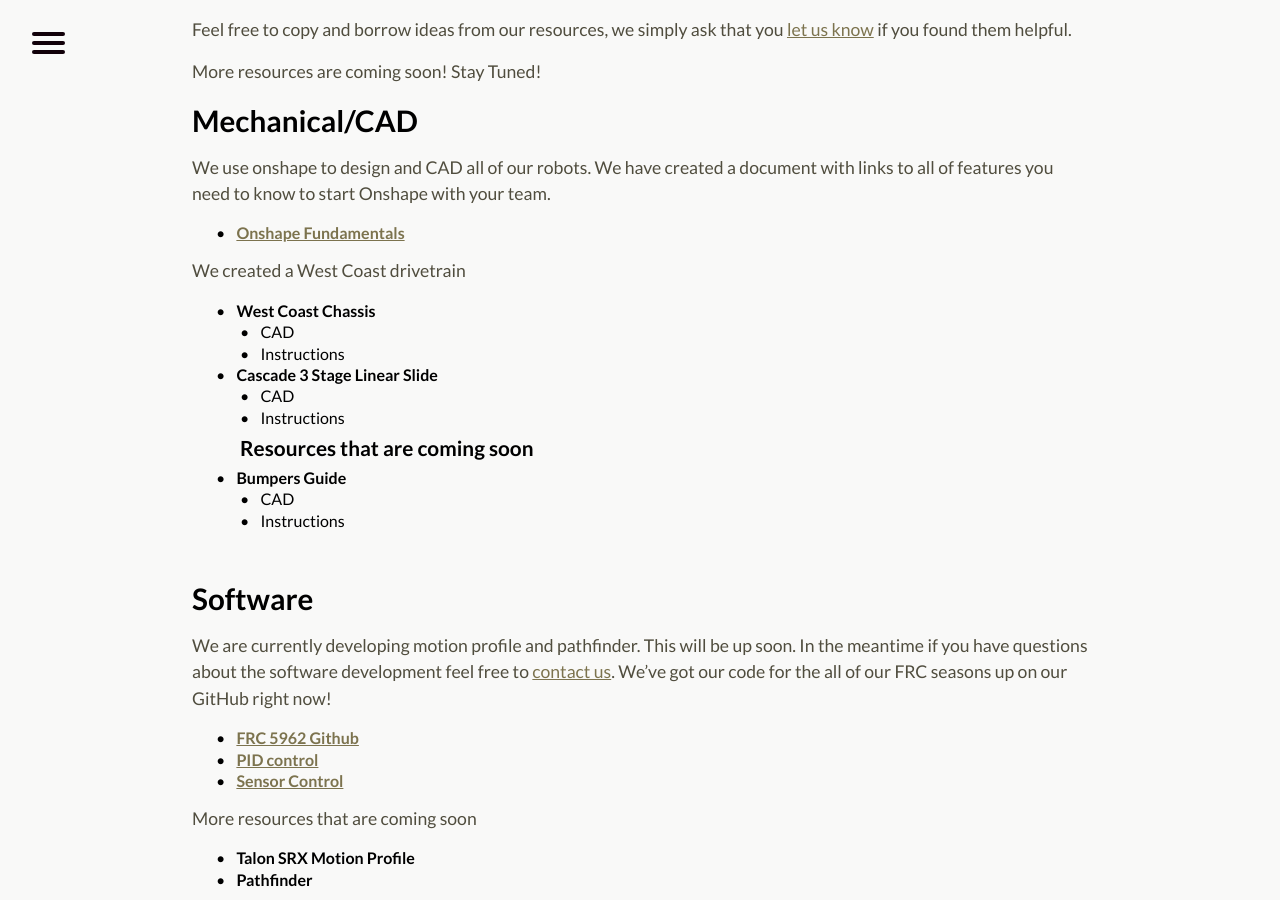
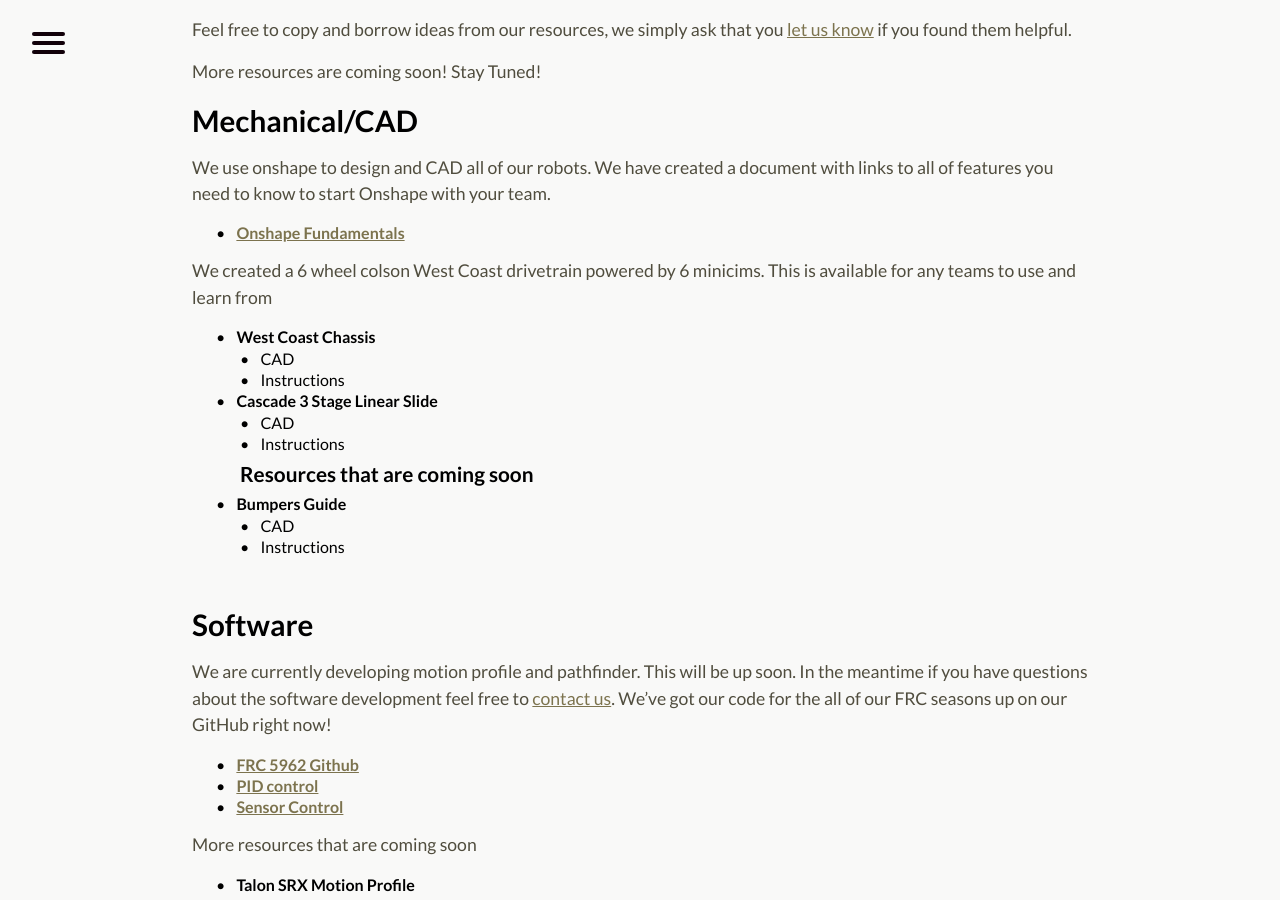
Before and after one commit to perSEVERE-5962/frc5962, a Jekyll site: the page built from resources.markdown, in a window 1280 px wide and 900 px high, scrolled down 348 px. Built offline with Jekyll 4.4.1, drawn with Linux system fonts in a browser that asks for light colours.

Commit message:
Updated Resources

```diff
--- a/resources.markdown
+++ b/resources.markdown
@@ -11,7 +11,7 @@
 We use onshape to design and CAD all of our robots. We have created a document with links to all of features you need to know to start Onshape with your team.
 1. [**Onshape Fundamentals**](https://docs.google.com/document/d/1EW8V7WBNBqr19iqDcAsuY5-3FRw1PEwA37WWa0JXmIY/edit?usp=sharing)
 
-We created a West Coast drivetrain
+We created a 6 wheel colson West Coast drivetrain powered by 6 minicims. This is available for any teams to use and learn from
 2. **West Coast Chassis**
 * CAD
 * Instructions
```
